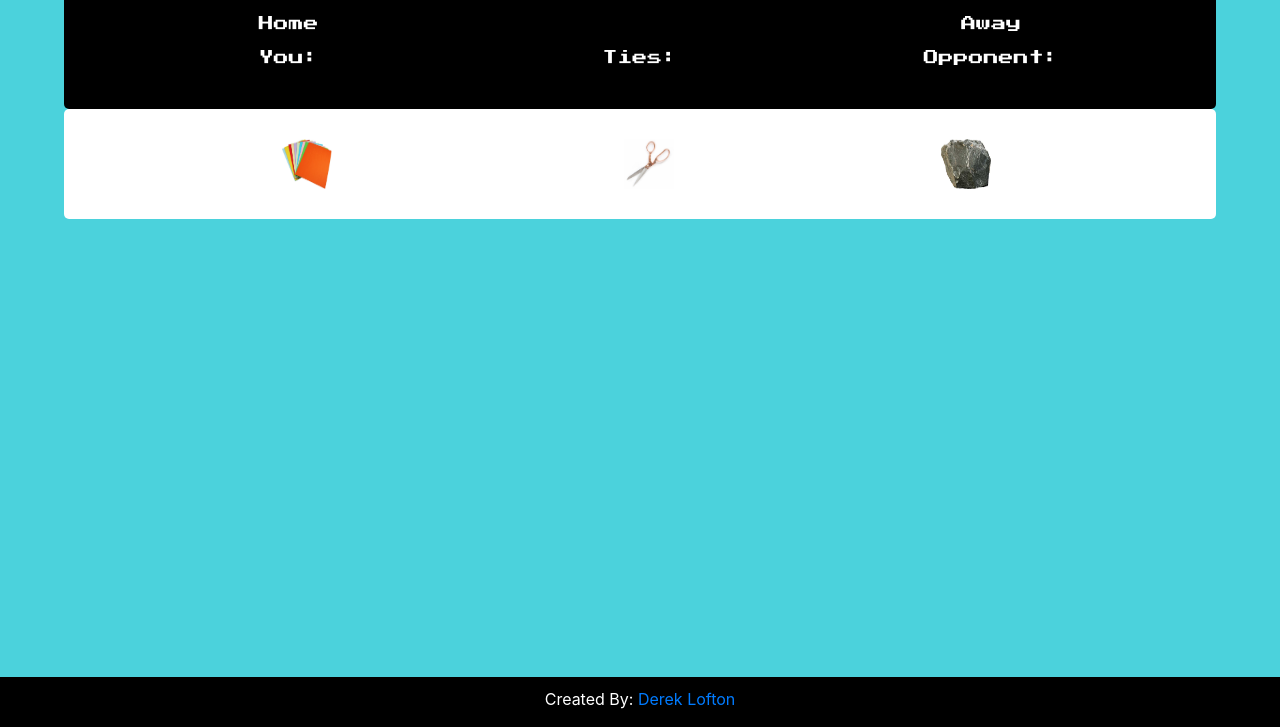
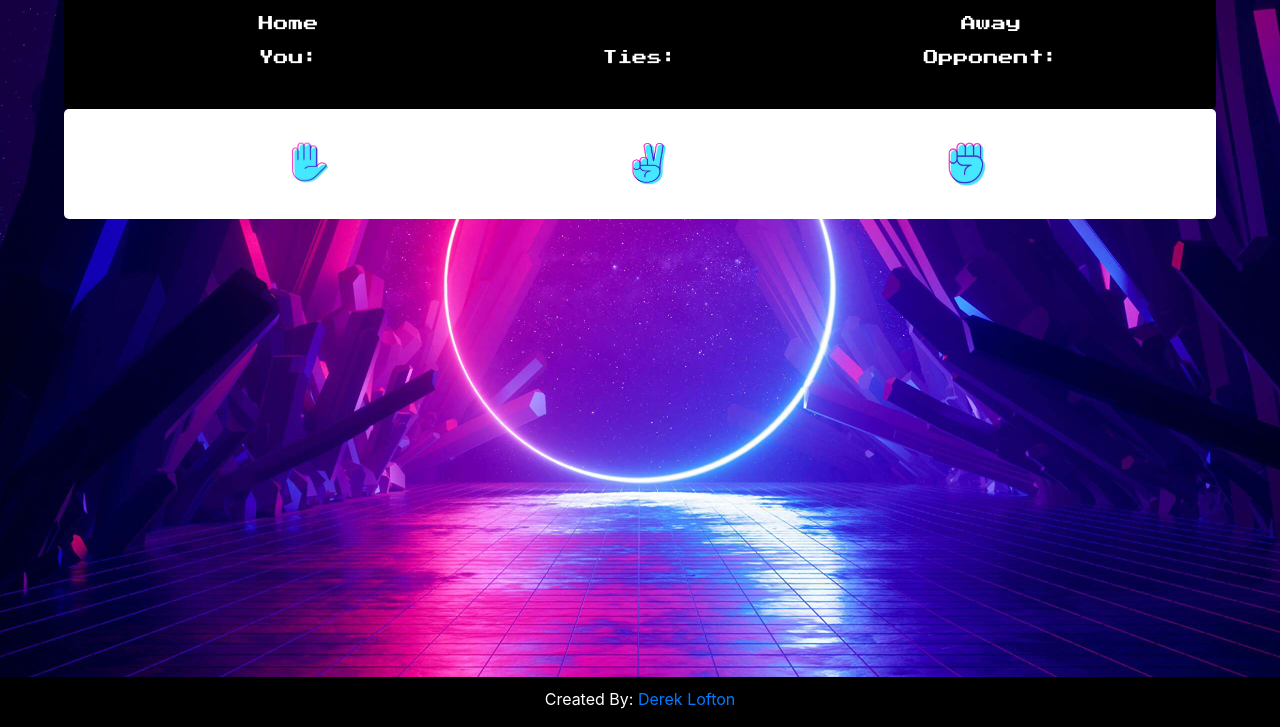
Before and after one commit to Dloft1991/RPS1.0, a plain HTML site: page index.html in a window 1280 px wide. Shown: the part 73-800 px from the top of the page. Drawn offline with nearby package versions, Linux system fonts and the light colour scheme.

Commit message:
styleing

```diff
--- a/index.html
+++ b/index.html
@@ -54,13 +54,13 @@
         <div class="picks">
         <div class="row">
             <div class="col-sm-4">
-                <img id="paper" class="paper" src="style/images/61qSdyDYbZL._SL1185_.jpg">
+                <img id="paper" class="paper" src="style/images/paperhand.PNG">
             </div>
             <div class="col-sm-4">
-                <img id="scissors" class="scissors" src="style/images/CNC_ScissorROSE_Product4x4_HautePapier+copy.jpg">
+                <img id="scissors" class="scissors" src="style/images/scissorshand.PNG">
             </div>
             <div class="col-sm-4">
-                <img id="rock" class="rock" src="style/images/greywacke1.jpg">
+                <img id="rock" class="rock" src="style/images/Rockhand.PNG">
             </div>
         </div>
     </div>
--- a/style/style.css
+++ b/style/style.css
@@ -1,5 +1,8 @@
 body {
-    background-color: rgb(75, 210, 220);
+    background-image: url('../style/images/wallpaper.jpg');
+    background-repeat: no-repeat;
+    background-size: cover;
+
 }
 
 p {
@@ -24,7 +27,7 @@ h1 {
     font-size: 30px;
     font-family: 'Press Start 2P', cursive;
     text-align: center;
-
+    color: white;
 }
 
 h3 {
```
Also changed, not shown: style/images/61qSdyDYbZL._SL1185_.jpg (deleted), style/images/CNC_ScissorROSE_Product4x4_HautePapier+copy.jpg (deleted), style/images/Crying_Face_Emoji_large.png (deleted), style/images/Happy_Emoji_Icon_5c9b7b25-b215-4457-922d-fef519a08b06_large.png (deleted), style/images/Rockhand.PNG (added), style/images/greywacke1.jpg (deleted), style/images/paperhand.PNG (added), style/images/scissorshand.PNG (added), style/images/wallpaper.jpg (added).
